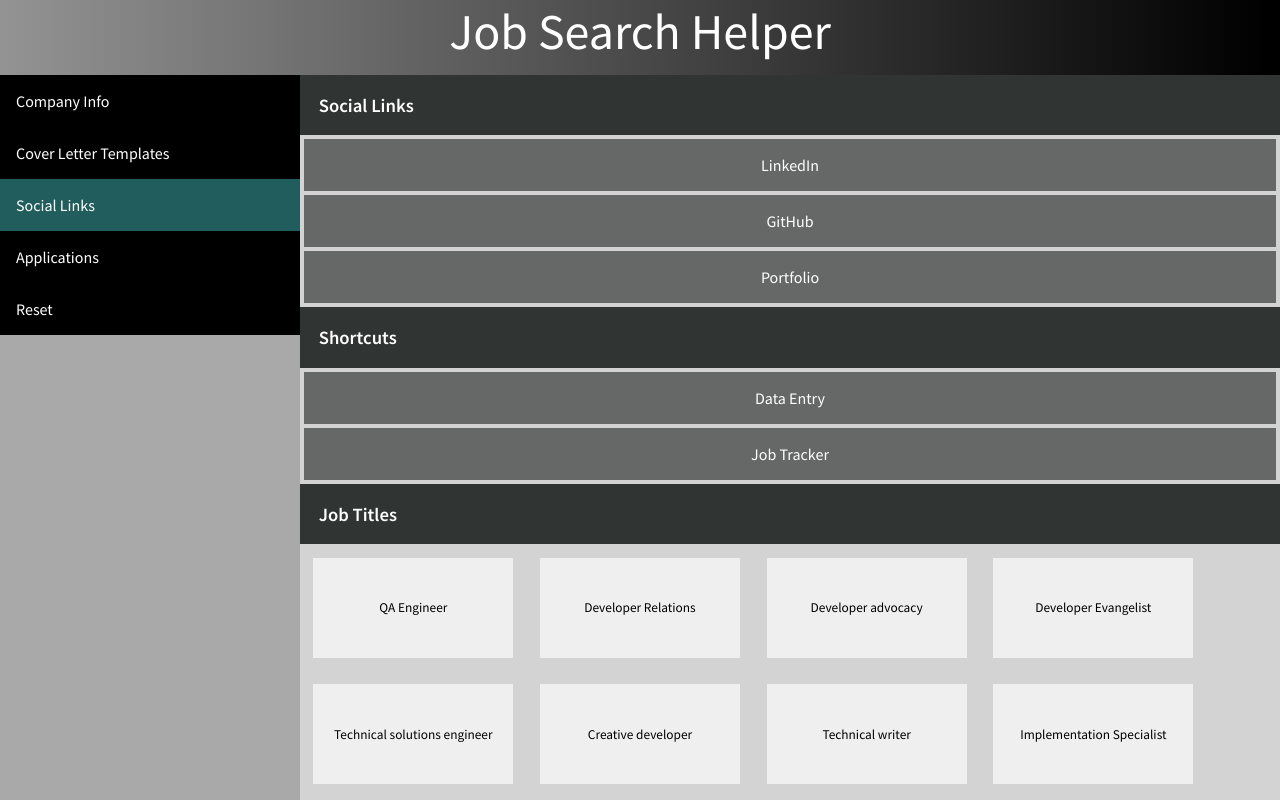
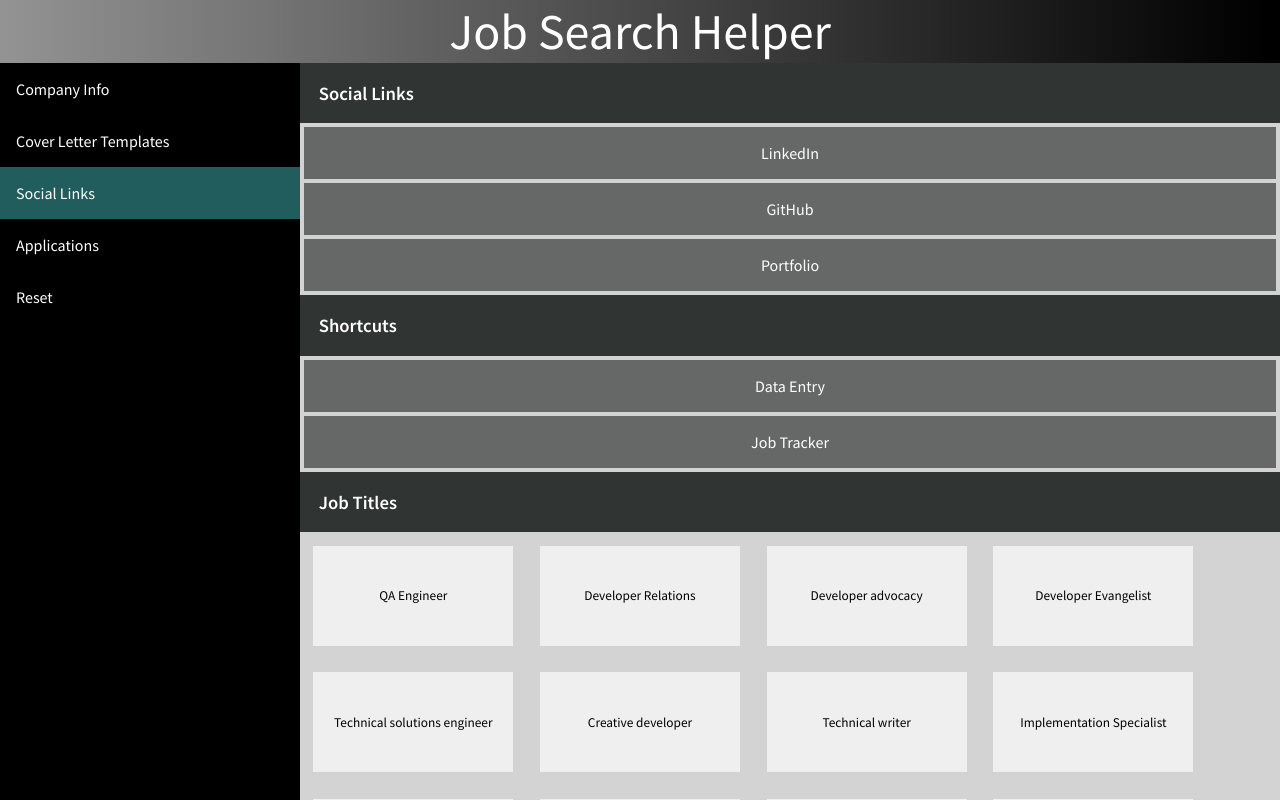
Before and after one commit to bengarlock/JobSearchHelper, a React (Create React App) app: page / in a window 1280 px wide. Both pictures are taken after a click on the item "Social Links". Built offline with nearby package versions, Linux system fonts and the light colour scheme; no server answers.

Commit message:
futz around with height on some stuff

```diff
--- a/src/Stylesheets/App.css
+++ b/src/Stylesheets/App.css
@@ -16,5 +16,4 @@
 
 #menu-content-wrapper {
     display: flex;
-
 }
--- a/src/Stylesheets/Content.css
+++ b/src/Stylesheets/Content.css
@@ -1,4 +1,5 @@
 .content-wrapper {
     flex: 4;
     background-color: lightgray;
+    height: 100%;
 }
--- a/src/Stylesheets/Header.css
+++ b/src/Stylesheets/Header.css
@@ -4,7 +4,7 @@
     background: rgb(147,147,147);
     background: linear-gradient(90deg, rgba(147,147,147,1) 0%, rgba(0,0,0,1) 99%);
     text-align: center;
-    height: 1.5em;
+
 }
 
 #company-name-header {
--- a/src/Stylesheets/Menu.css
+++ b/src/Stylesheets/Menu.css
@@ -3,7 +3,7 @@
     background-color: black;
     color: white;
     flex: 1;
-    height: 100%;
+    height: available;
     overflow: hidden;
     min-width: 300px;
 }
```
